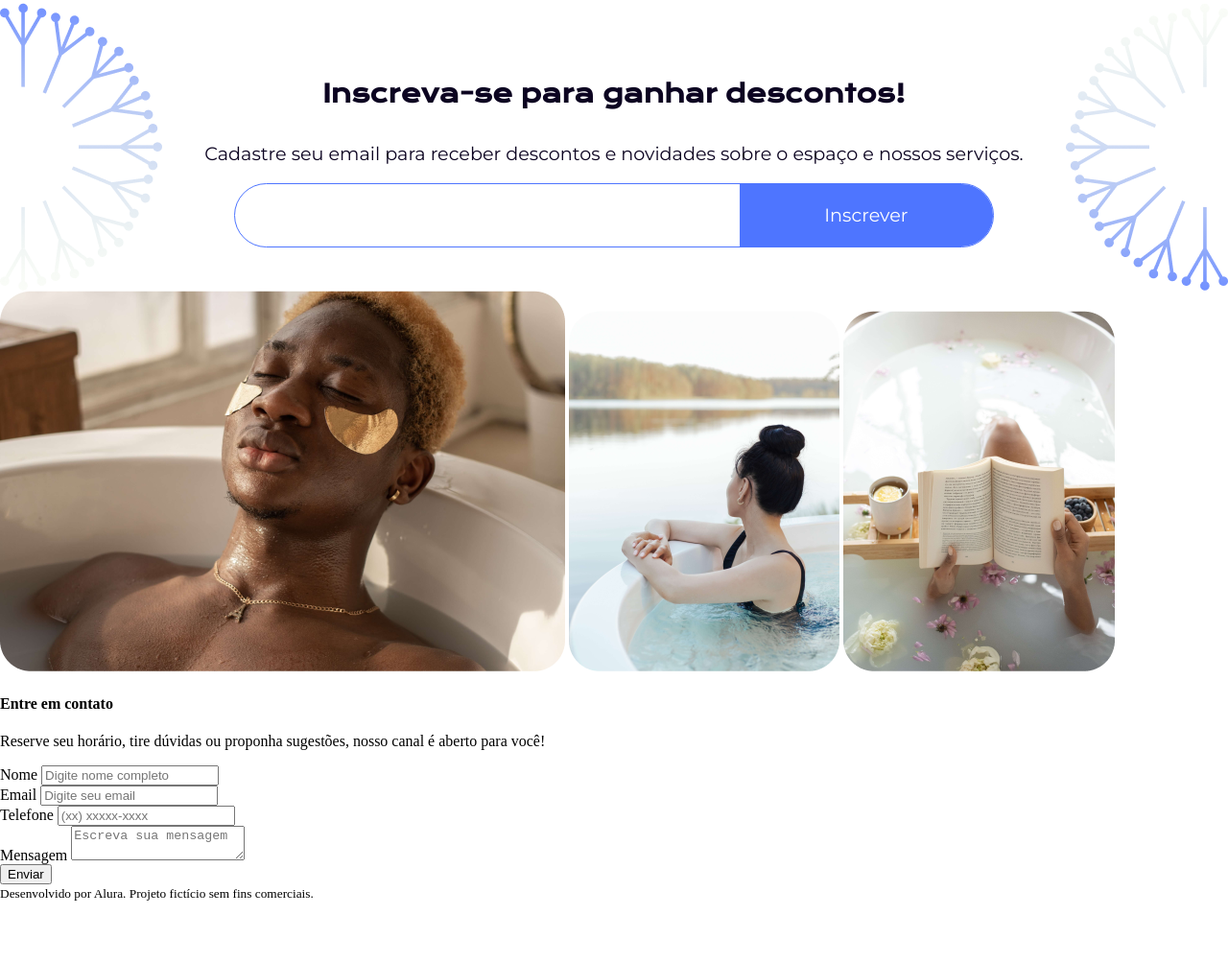
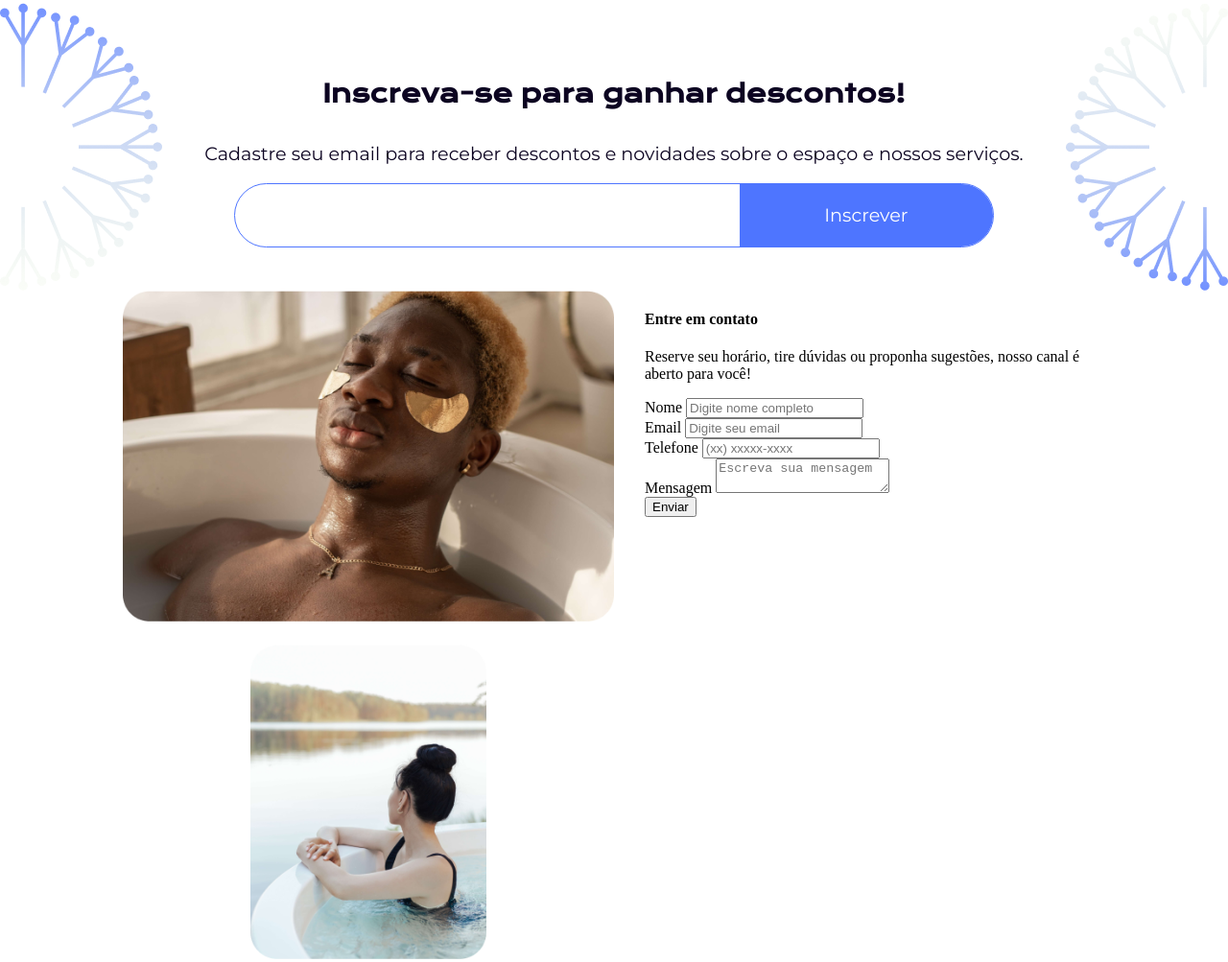
Before and after one commit to LetMzDev/0009-Site-SPA-SASS, a plain HTML site: page index.html in a window 1280 px wide. Shown: the part 2314-3317 px from the top of the page at 96% size. Before the commit the page ends 3254 px from the top, so only its background shows below. Drawn offline with nearby package versions, Linux system fonts and the light colour scheme.

Commit message:
(24) Estilo para as imagens de contatos

```diff
--- /dev/null
+++ b/styles/components/_contatos.scss
@@ -0,0 +1,34 @@
+@use '../abstract/variaveis';
+@use '../abstract/mixins';
+
+#contatos
+{
+	@include mixins.margem-central(80%);
+	display: flex;
+	justify-content: space-between;
+	gap: 2rem;
+
+	.contatos-imgs
+	{
+		max-width: 50%;
+		display: flex;
+		flex-direction: row;
+		flex-wrap: wrap;
+		gap: 1.5rem;
+		justify-content: space-around;
+
+		img
+		{
+			width: 100%;
+			&:nth-child( n + 2 )
+			{
+				width: 48%;
+			}
+		}
+	}
+
+	.contatos-form
+	{
+		max-width: 50%;
+	}
+}
--- a/styles/styles.scss
+++ b/styles/styles.scss
@@ -4,3 +4,4 @@
 @use './components/nosso-espaco';
 @use './components/servicos';
 @use './components/desconto';
+@use './components/contatos';
```
Also changed, not shown: styles/styles.css, 2 other files.
